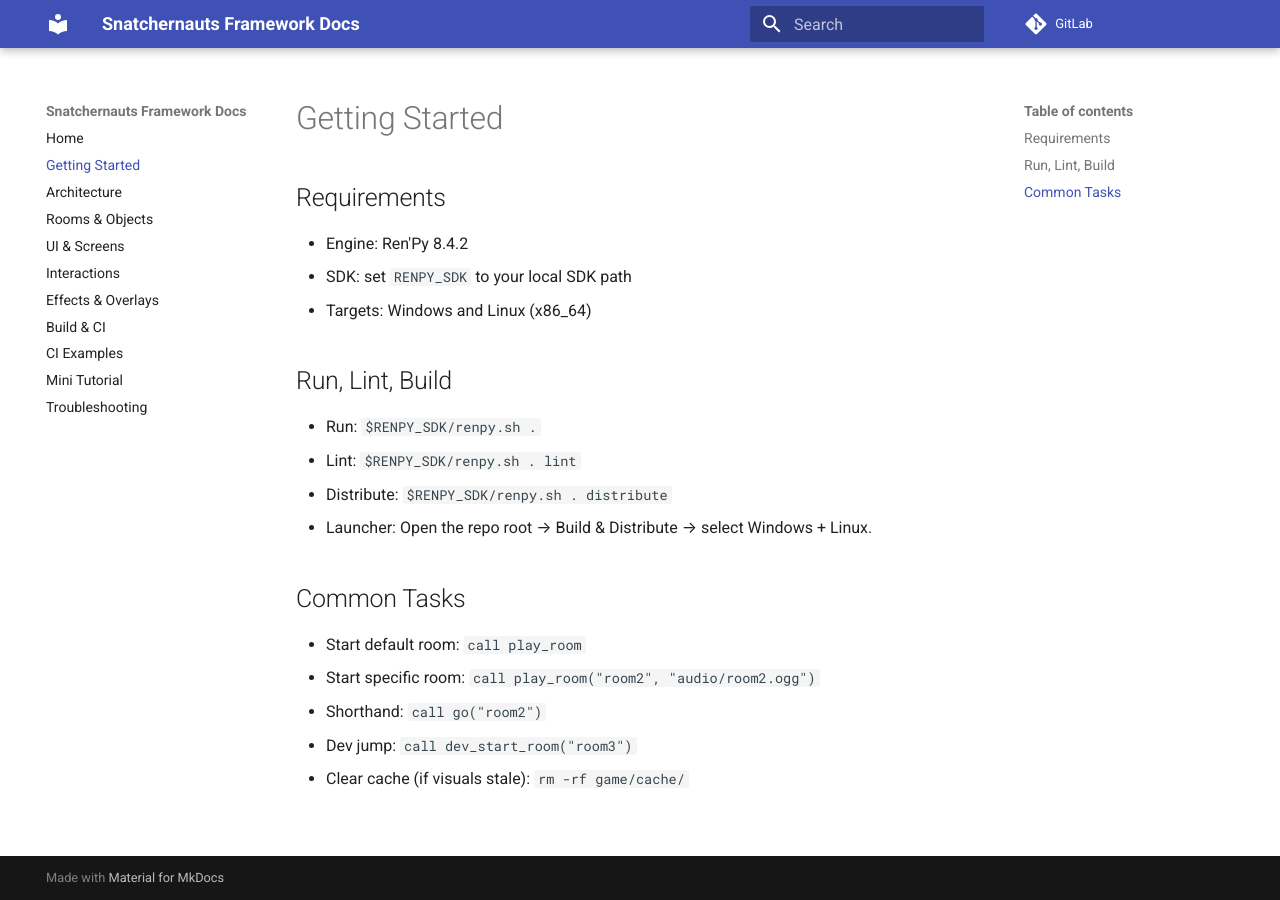
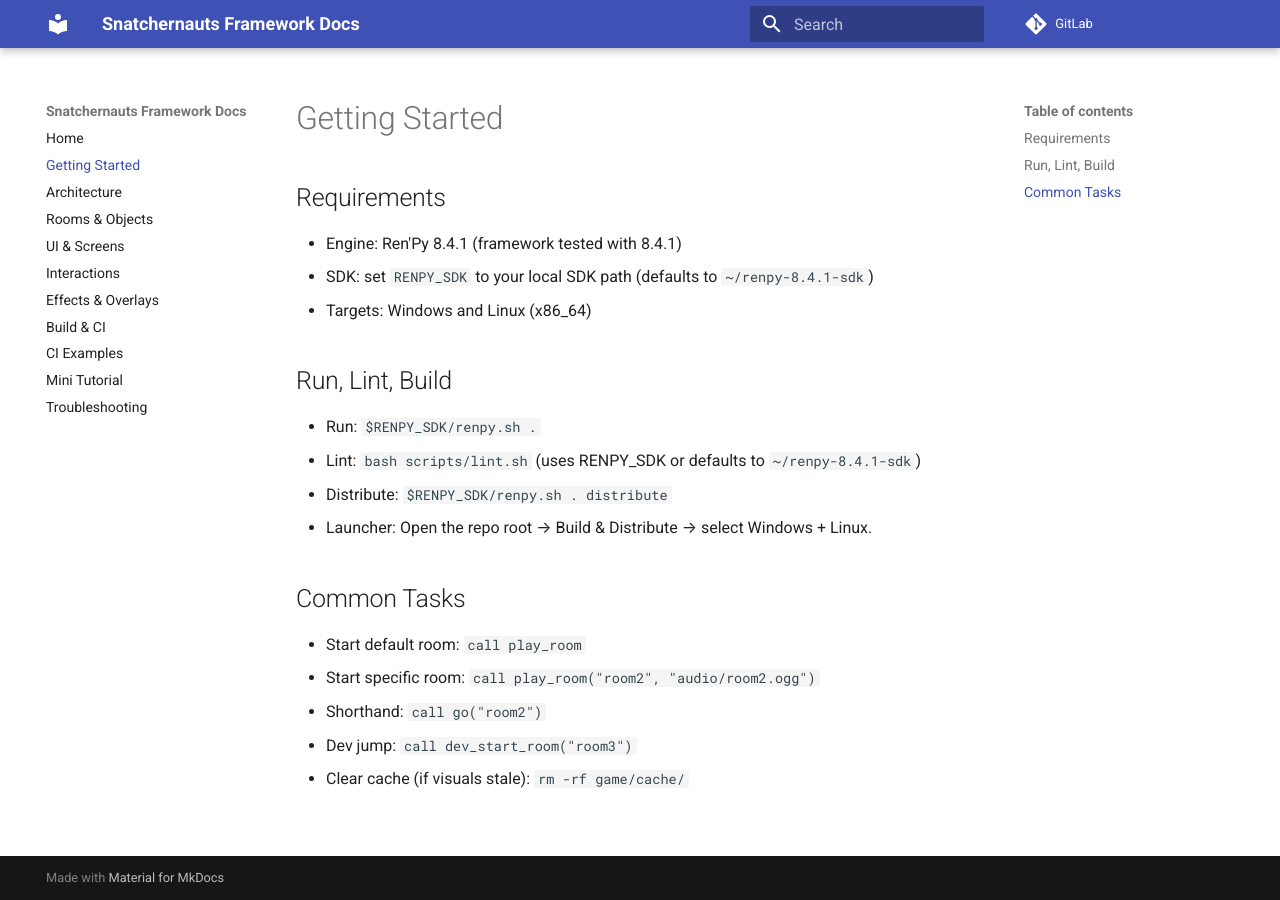
Before and after one commit to Aditya11232987/snatchernauts_framework, an MkDocs documentation site: the page built from Wiki/Getting-Started.md, in a window 1280 px wide. Built offline with MkDocs 1.6.1 and Material for MkDocs 9.7.7, drawn with Linux system fonts in a browser that asks for light colours; comment, search, counter and statistics services are not loaded.

```diff
--- a/Wiki/Getting-Started.md
+++ b/Wiki/Getting-Started.md
@@ -1,13 +1,13 @@
 # Getting Started
 
 ## Requirements
-- Engine: Ren'Py 8.4.2
-- SDK: set `RENPY_SDK` to your local SDK path
+- Engine: Ren'Py 8.4.1 (framework tested with 8.4.1)
+- SDK: set `RENPY_SDK` to your local SDK path (defaults to `~/renpy-8.4.1-sdk`)
 - Targets: Windows and Linux (x86_64)
 
 ## Run, Lint, Build
 - Run: `$RENPY_SDK/renpy.sh .`
-- Lint: `$RENPY_SDK/renpy.sh . lint`
+- Lint: `bash scripts/lint.sh` (uses RENPY_SDK or defaults to `~/renpy-8.4.1-sdk`)
 - Distribute: `$RENPY_SDK/renpy.sh . distribute`
 - Launcher: Open the repo root → Build & Distribute → select Windows + Linux.
 
```
Also changed, not shown: 12 other files.
